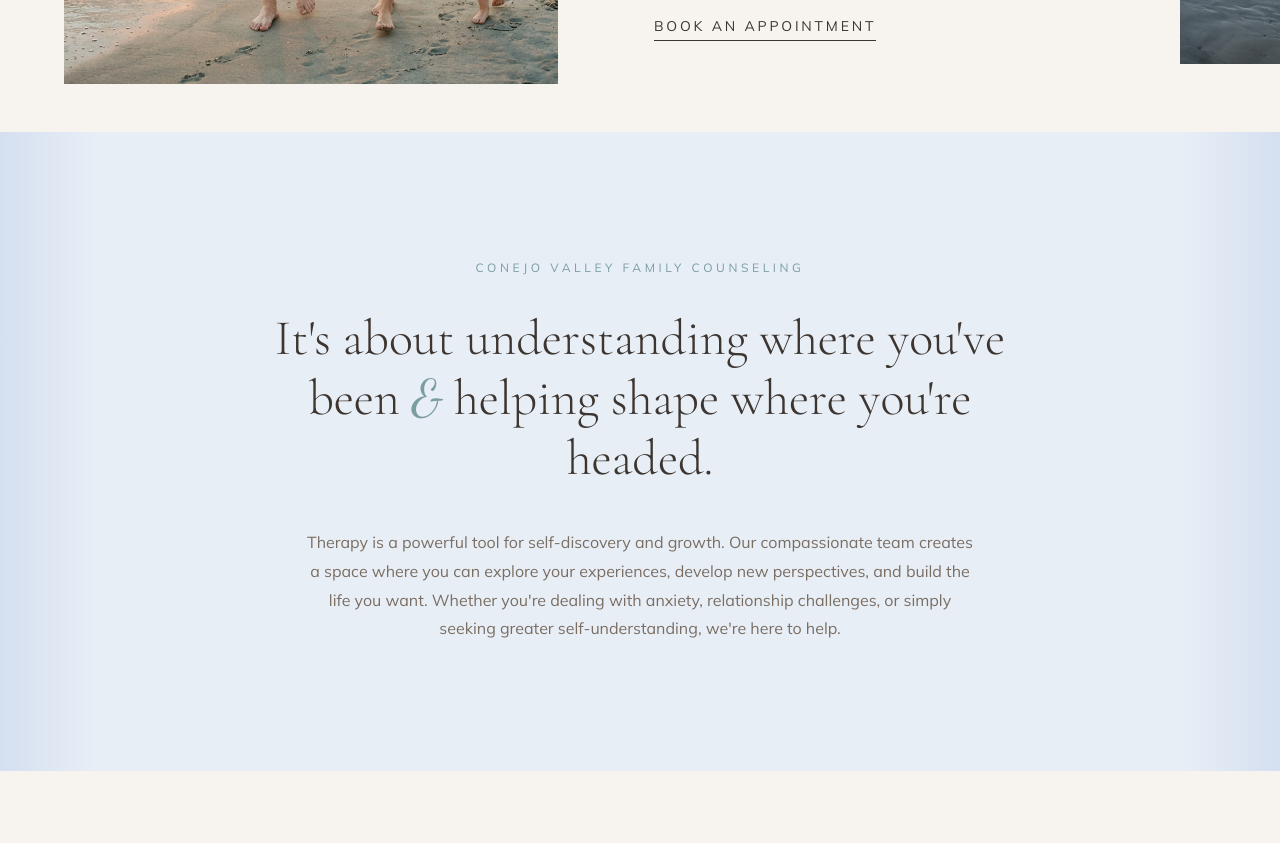
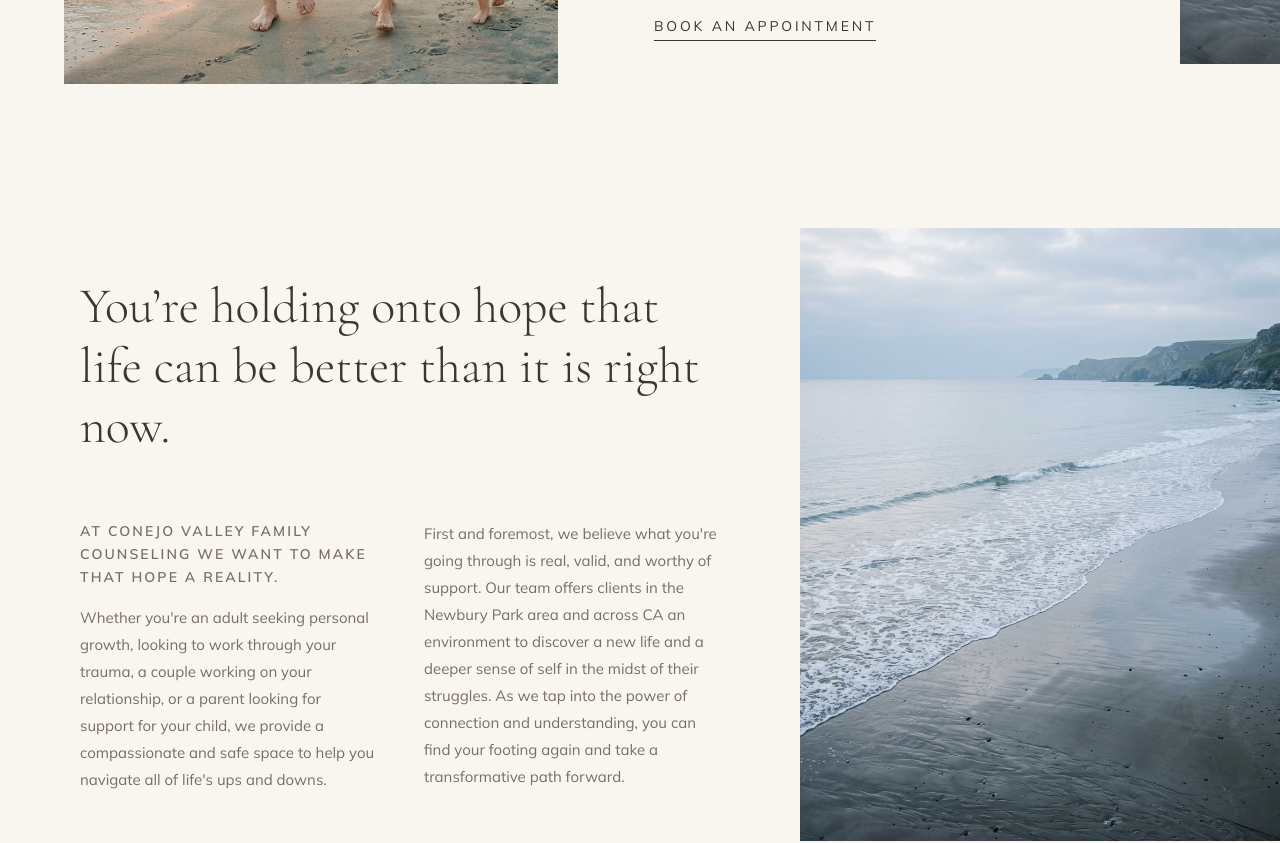
Before and after one commit to uzumaki902/website, a Next.js app: page / in a window 1280 px wide. Shown: the part 680-1523 px from the top of the page. Built offline with nearby package versions, Linux system fonts and the light colour scheme.

Commit message:
feat: implement landing page Hero and Welcome sections

```diff
--- a/src/components/HeroSection.tsx
+++ b/src/components/HeroSection.tsx
@@ -2,8 +2,8 @@ import Image from "next/image";
 
 export default function HeroSection() {
   return (
-    <section id="home" className="pt-20 md:pt-24 bg-off-white">
-      <div className="grid grid-cols-1 lg:grid-cols-[1fr_1fr_100px] min-h-[calc(100vh-96px)] items-center">
+    <section id="home" className="pt-20 md:pt-24 bg-[#F9F6F0]">
+      <div className="grid grid-cols-1 lg:grid-cols-[1fr_1fr_100px] min-h-[calc(100vh-96px)] items-center bg-[#F9F6F0]">
         {/* Left – Padded Inset Family Image */}
         <div className="p-6 md:p-10 lg:pl-16 lg:py-12 lg:pr-8 flex items-center justify-center h-full">
           <div className="relative w-full h-[450px] md:h-[550px] lg:h-[620px] overflow-hidden">
@@ -17,20 +17,20 @@ export default function HeroSection() {
           </div>
         </div>
 
-        {/* Right – Clean Text & Copy (Solid Off-White Background) */}
-        <div className="flex flex-col justify-center px-8 md:px-12 lg:px-16 py-12 md:py-16 bg-off-white">
-          <p className="font-sans text-xs md:text-sm text-brown-light tracking-[0.25em] uppercase mb-8 md:mb-12 font-medium">
+        {/* Right – Clean Text & Copy (Solid Warm Cream #F9F6F0 Background) */}
+        <div className="flex flex-col justify-center px-8 md:px-12 lg:px-16 py-12 md:py-16 bg-[#F9F6F0]">
+          <p className="font-sans text-xs md:text-sm text-[#7A6E63] tracking-[0.25em] uppercase mb-8 md:mb-12 font-medium">
             ONLINE &amp; IN-PERSON COUNSELING IN NEWBURY PARK &amp; ACROSS CA
           </p>
 
-          <h1 className="font-serif text-[38px] md:text-[50px] lg:text-[58px] font-light text-charcoal leading-[1.18] mb-8">
+          <h1 className="font-serif text-[38px] md:text-[50px] lg:text-[58px] font-light text-[#3D3530] leading-[1.18] mb-8">
             Rebuild your foundation on solid ground and finally begin to{" "}
-            <span className="font-script text-teal italic text-[46px] md:text-[62px] lg:text-[70px] inline-block ml-1">
+            <span className="font-script text-[#7A9E9F] italic text-[46px] md:text-[62px] lg:text-[70px] inline-block ml-1">
               thrive.
             </span>
           </h1>
 
-          <p className="font-sans text-base md:text-lg text-brown-light leading-relaxed mb-10 max-w-md">
+          <p className="font-sans text-base md:text-lg text-[#7A6E63] leading-relaxed mb-10 max-w-md">
             Specialized therapy for adults, couples, teens, and children to
             reflect, heal, and grow.
           </p>
@@ -38,7 +38,7 @@ export default function HeroSection() {
           <div>
             <a
               href="#contact"
-              className="inline-block font-sans text-xs md:text-sm tracking-[0.2em] uppercase text-charcoal border-b border-charcoal pb-1 hover:text-teal hover:border-teal transition-colors"
+              className="inline-block font-sans text-xs md:text-sm tracking-[0.2em] uppercase text-[#3D3530] border-b border-[#3D3530] pb-1 hover:text-[#7A9E9F] hover:border-[#7A9E9F] transition-colors"
             >
               BOOK AN APPOINTMENT
             </a>
--- a/src/components/WelcomeSection.tsx
+++ b/src/components/WelcomeSection.tsx
@@ -1,26 +1,58 @@
+import Image from "next/image";
+
 export default function WelcomeSection() {
   return (
-    <section id="about" className="relative bg-blue-wash py-24 md:py-32 px-8">
-      {/* Side gradient fades for soft blue wash effect */}
-      <div className="absolute inset-y-0 left-0 w-24 bg-gradient-to-r from-[#d4dff0] to-transparent" />
-      <div className="absolute inset-y-0 right-0 w-24 bg-gradient-to-l from-[#d4dff0] to-transparent" />
+    <section id="about" className="relative bg-[#F9F6F0] py-16 md:py-24">
+      <div className="grid grid-cols-1 lg:grid-cols-[1fr_420px] xl:grid-cols-[1fr_480px] min-h-[550px] items-stretch">
+        {/* Left – Text Copy */}
+        <div className="flex flex-col justify-center px-8 md:px-16 lg:px-20 py-8 lg:py-12">
+          {/* Main Serif Heading */}
+          <h2 className="font-serif text-[32px] md:text-[44px] lg:text-[50px] font-light text-[#3D3530] leading-[1.2] max-w-2xl mb-12 md:mb-16">
+            You’re holding onto hope that life can be better than it is right
+            now.
+          </h2>
 
-      <div className="relative z-10 max-w-3xl mx-auto text-center">
-        <p className="font-sans text-xs tracking-[0.3em] uppercase text-teal mb-8">
-          CONEJO VALLEY FAMILY COUNSELING
-        </p>
-        <h2 className="font-serif text-3xl md:text-[44px] lg:text-[50px] font-light text-charcoal leading-[1.2] mb-10">
-          It&apos;s about understanding where you&apos;ve been{" "}
-          <span className="font-script text-teal">&amp;</span> helping shape
-          where you&apos;re headed.
-        </h2>
-        <p className="font-sans text-sm md:text-base text-brown-light leading-[1.8] max-w-2xl mx-auto">
-          Therapy is a powerful tool for self-discovery and growth. Our
-          compassionate team creates a space where you can explore your
-          experiences, develop new perspectives, and build the life you want.
-          Whether you&apos;re dealing with anxiety, relationship challenges, or
-          simply seeking greater self-understanding, we&apos;re here to help.
-        </p>
+          {/* Two Paragraph Columns */}
+          <div className="grid grid-cols-1 md:grid-cols-2 gap-8 md:gap-12 max-w-3xl">
+            {/* Column 1 */}
+            <div>
+              <p className="font-sans text-xs md:text-sm text-[#7A6E63] tracking-[0.15em] uppercase font-semibold mb-4 leading-relaxed">
+                AT CONEJO VALLEY FAMILY COUNSELING WE WANT TO MAKE THAT HOPE A
+                REALITY.
+              </p>
+              <p className="font-sans text-sm md:text-[15px] text-[#7A6E63] leading-[1.8]">
+                Whether you&apos;re an adult seeking personal growth, looking to
+                work through your trauma, a couple working on your
+                relationship, or a parent looking for support for your child,
+                we provide a compassionate and safe space to help you navigate
+                all of life&apos;s ups and downs.
+              </p>
+            </div>
+
+            {/* Column 2 */}
+            <div>
+              <p className="font-sans text-sm md:text-[15px] text-[#7A6E63] leading-[1.8]">
+                First and foremost, we believe what you&apos;re going through is
+                real, valid, and worthy of support. Our team offers clients in
+                the Newbury Park area and across CA an environment to discover a
+                new life and a deeper sense of self in the midst of their
+                struggles. As we tap into the power of connection and
+                understanding, you can find your footing again and take a
+                transformative path forward.
+              </p>
+            </div>
+          </div>
+        </div>
+
+        {/* Right – Tall Beach Ocean Shore Image */}
+        <div className="relative min-h-[400px] lg:min-h-full w-full">
+          <Image
+            src="/images/ocean-shore.jpg"
+            alt="Soft ocean waves washing onto sand"
+            fill
+            className="object-cover object-center"
+          />
+        </div>
       </div>
     </section>
   );
```
